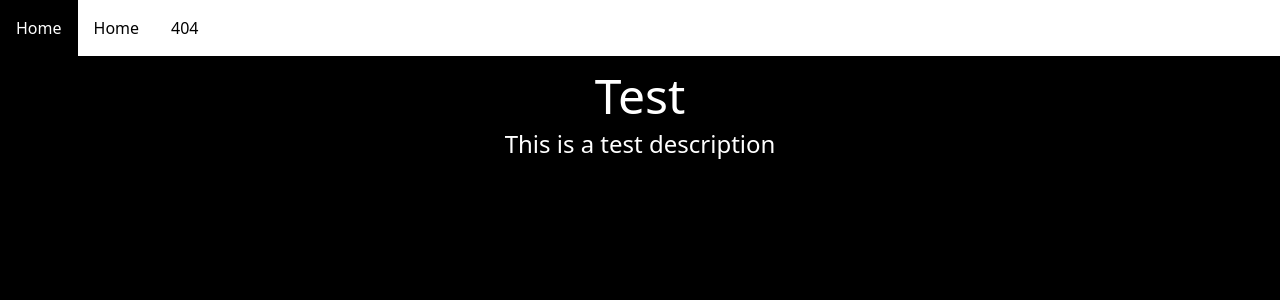
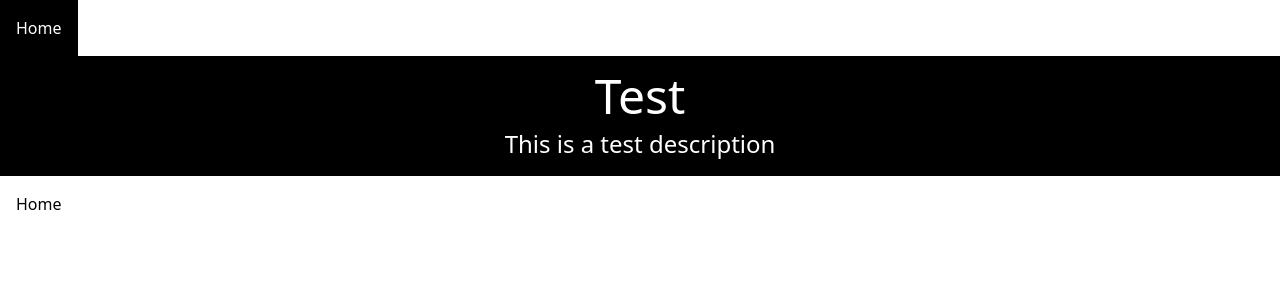
Before and after one commit to SamKynaston/new-portfolio-website, a React (Vite) app: page / in a window 1280 px wide. Before the commit this address had no page. Shown: the top 300 px of the page. Built offline with nearby package versions, Linux system fonts and the light colour scheme.

Commit message:
added footer placeholder, updates to CSS

```diff
--- a/src/Components/Routes.tsx
+++ b/src/Components/Routes.tsx
@@ -4,6 +4,5 @@ import Error404 from "../Pages/404.tsx";
 
 export const pages: Page[] = [
     { title: "Home", path: "/", element: <Home /> },
-    { title: "Home", path: "/t", element: <Home /> },
-    { title: "404", path: "*", element: <Error404 />, ignore: false },
+    { title: "404", path: "*", element: <Error404 />, ignore: true },
 ];
--- a/src/Styles/tailwind.css
+++ b/src/Styles/tailwind.css
@@ -3,11 +3,11 @@
 @tailwind utilities;
 
 body {
-    @apply bg-black text-white;
+    @apply bg-white;
 }
 
 .Content {
-    @apply max-w-xl px-4 py-4 mx-auto flex flex-col items-center;
+    @apply w-full px-4 py-4 mx-auto flex flex-col items-center bg-black text-white;
 }
 
 .Navigation {
--- a/src/main.tsx
+++ b/src/main.tsx
@@ -14,6 +14,8 @@ createRoot(document.getElementById('root')!).render(
                     <Route key={path} path={path} element={element} />
                 ))}
             </Routes>
+            {/* Placeholder for the footer */}
+            <Navigation pages={pages} />
         </BrowserRouter>
     </StrictMode>,
 )
```
